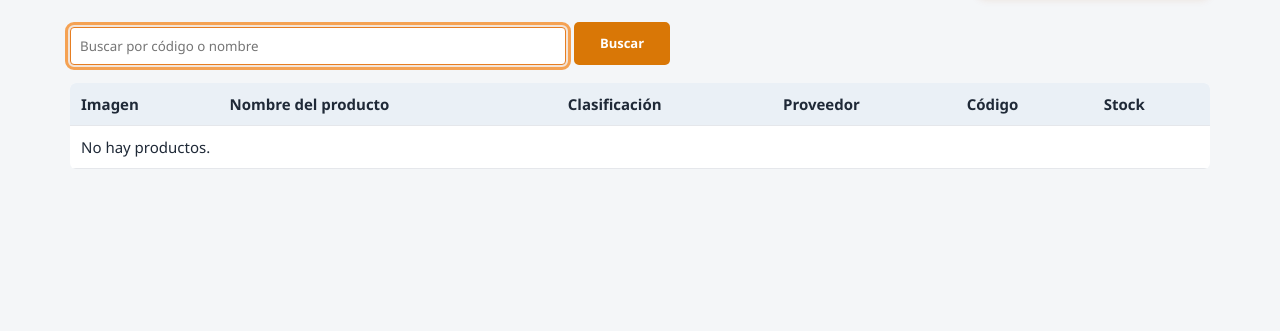
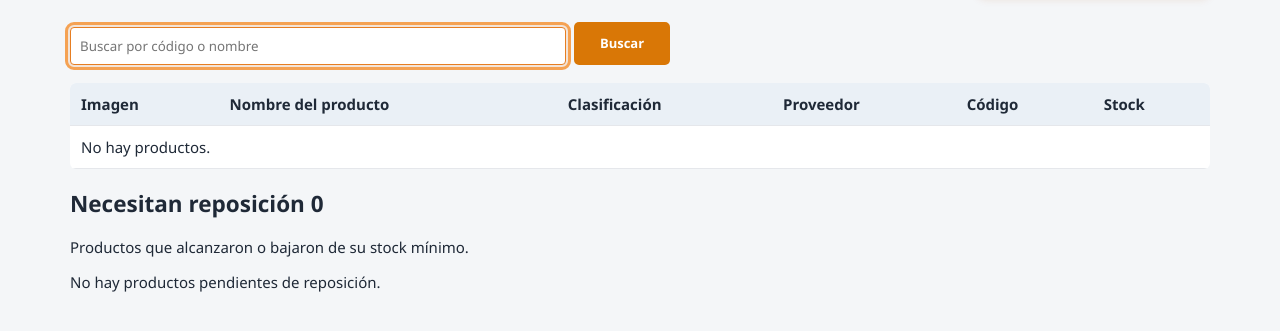
Before and after one commit to joel-developer074/ferreter-a, a Flask app: page /products in a window 1280 px wide. Shown: the part 179-510 px from the top of the page. Run offline with Flask 3, Linux system fonts and the light colour scheme; the visitor is signed in with stand-in values (Sample User, id 1); data comes from the database, SQL or seed files in the repository; data that the repository does not hold is empty.

```diff
--- a/app/templates/products.html
+++ b/app/templates/products.html
@@ -1,8 +1,23 @@
 {# Catálogo de productos con acciones de administración y control de stock. #}
 {% extends 'base.html' %}{% block content %}
-<div class="title-row"><h1>Productos y stock</h1>{% if current_user.role=='owner' %}<a class="button action-create new-product-button" href="{{url_for('product_new')}}"><svg viewBox="0 0 24 24" fill="none" stroke="currentColor" stroke-width="2" stroke-linecap="round" aria-hidden="true" focusable="false"><circle cx="12" cy="12" r="9"/><path d="M12 8v8M8 12h8"/></svg><span>Nuevo producto</span></a>{% endif %}</div>
+<div class="title-row"><h1>Productos y stock</h1><a class="button action-create new-product-button" href="{{url_for('product_new')}}"><svg viewBox="0 0 24 24" fill="none" stroke="currentColor" stroke-width="2" stroke-linecap="round" aria-hidden="true" focusable="false"><circle cx="12" cy="12" r="9"/><path d="M12 8v8M8 12h8"/></svg><span>Nuevo producto</span></a></div>
+<div class="products-layout">
+<div class="products-main">
 <form class="search" id="product-search-form" action="{{url_for('products')}}"><input id="product-search" type="search" aria-label="Buscar productos por nombre o código" aria-controls="product-results" autofocus autocomplete="off" name="q" value="{{query}}" placeholder="Buscar por código o nombre"><button class="action-search">Buscar</button></form>
 <p id="product-search-status" role="status" aria-live="polite"></p>
 <div id="product-results">{% include '_product_table.html' %}</div>
+</div>
+<aside class="low-stock-sidebar" aria-labelledby="low-stock-title">
+  <h2 id="low-stock-title">Necesitan reposición <span>{{low_stock_products|length}}</span></h2>
+  <p>Productos que alcanzaron o bajaron de su stock mínimo.</p>
+  {% if low_stock_products %}<ul class="low-stock-list">
+    {% for p in low_stock_products %}<li>
+      <strong>{{p.name}}</strong><small>Código {{p.code}}</small>
+      <span>{{p.closed_boxes if p.has_box_presentation else p.available_units}} de {{p.minimum_stock|int}} {{'cajas' if p.has_box_presentation else 'unidades'}}</span>
+      <a class="button action-stock" href="{{url_for('product_restock',product_id=p.id)}}">Reponer</a>
+    </li>{% endfor %}
+  </ul>{% else %}<p class="low-stock-empty">No hay productos pendientes de reposición.</p>{% endif %}
+</aside>
+</div>
 <script src="{{url_for('static',filename='product-search.js')}}" defer></script>
 {% endblock %}
```
